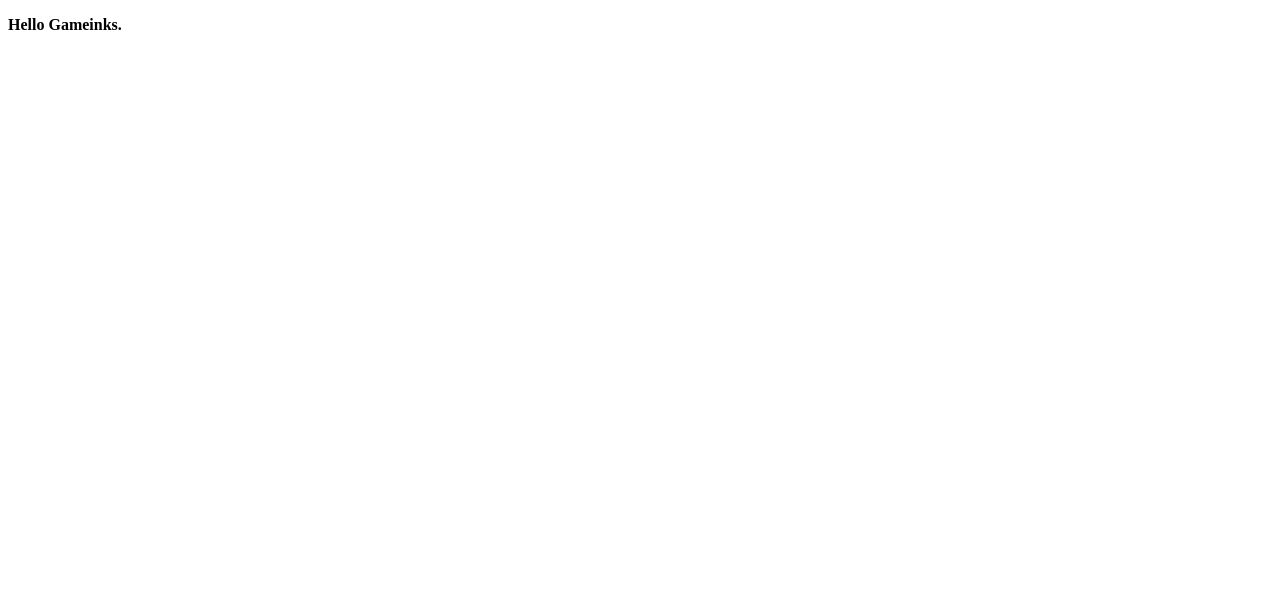
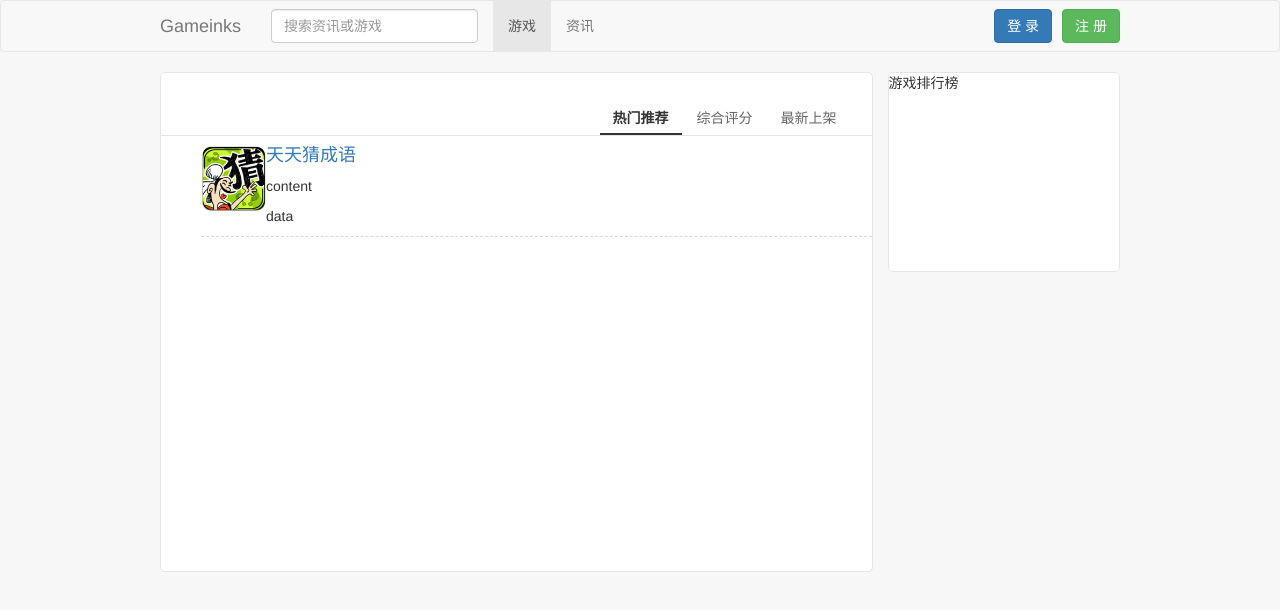
Before and after one commit to fancyzhaoyue/gameinks, a website: page app/index.html in a window 1280 px wide. Drawn offline with Linux system fonts and the light colour scheme.

Commit message:
首页demo

```diff
--- a/app.js
+++ b/app.js
@@ -20,6 +20,6 @@ app.use('/', webRouter);
 app.use('/api', apiRouter);
 
 // 服务器启动
- app.listen(8080, function(){
-    console.log('HTTP Server is running at port 8080.');
+ app.listen(3000, function(){
+    console.log('HTTP Server is running at port 3000.');
  });
--- a/app/css/main.css
+++ b/app/css/main.css
@@ -1,4 +1,82 @@
-.test{
-    font-size: 16px;
-    font-weight: bold;
+body{
+    background-color: #f7f7f7;
 }
+.content-main,
+.content-sidebar{
+    background-color: #fff;
+    border: 1px solid #e5e5e5;
+    border-radius: 5px;
+}
+.content-main{
+    height: 500px;
+}
+.content-sidebar{
+    height: 200px;
+    margin-left: -15px;
+}
+
+/***排序***/
+.sort-tabs{
+    position: relative;
+    min-height: 63px;
+    padding: 30px 20px 0;
+    border-color: #e5e5e5;
+}
+.sort-tabs>li{
+    float: right;
+}
+.sort-tabs>li>a{
+    line-height:30px;
+    padding:0 13px;
+    border:none;
+    color: #666;
+}
+.sort-tabs>li>a:hover{
+    border: none;
+    border-bottom: 2px solid;
+    background-color: #fff;
+    color: #333;
+}
+.sort-tabs>li.active a{
+    border: none;
+    font-weight:bold;
+    border-bottom: 2px solid;
+    color: #333;
+}
+.sort-tabs>li.active a:hover,
+.sort-tabs>li.active a:focus,
+.sort-tabs>li>a:focus{
+    border: none;
+    border-bottom: 2px solid;
+    background-color: #fff
+}
+.sort-tabs h2{
+    position:absolute;
+    top:16px;
+    left:20px;
+    margin:0;
+    font-size:20px
+}
+.game-list>ul li{
+    list-style: none;
+    border-bottom: 1px dashed #d9d9d9;
+}
+.game-info-icon{
+    float: left;
+}
+.game-info-icon img{
+    width: 65px;
+    height: 65px;
+    border-radius: 10px;
+}
+
+
+
+.mr-10{
+    margin-right: 10px;
+}
+@media (min-width: 1200px) {
+  .container {
+    width: 990px;
+  }
+}
--- a/app/index.html
+++ b/app/index.html
@@ -10,9 +10,81 @@
     <meta name="apple-mobile-web-app-capable" content="yes">
     <meta name="apple-mobile-web-app-status-bar-style" content="black">
 
+    <link rel="stylesheet"  href="lib/bootstrap/css/bootstrap.css">
     <link rel="stylesheet" href="css/main.css">
 </head>
 <body>
-    <p class="test">Hello Gameinks.</p>
+
+    <header>
+        <nav class="navbar navbar-default">
+            <div class="container">
+                <div class="navbar-header">
+                    <button type="button" class="navbar-toggle collapsed" data-toggle="collapse" data-target="#header-menu">
+                        <span class="sr-only">Toggle navigation</span>
+                        <span class="icon-bar"></span>
+                        <span class="icon-bar"></span>
+                        <span class="icon-bar"></span>
+                  </button>
+                  <a class="navbar-brand" href="#">Gameinks</a>
+                </div>
+                <div class="collapse navbar-collapse" id="header-menu">
+                    <form class="navbar-form navbar-left" role="search">
+                        <div class="form-group">
+                          <input type="text" class="form-control" placeholder="搜索资讯或游戏">
+                        </div>
+                    </form>
+                    <ul class="nav navbar-nav">
+                        <li class="active"><a href="#">游戏</a></li>
+                        <li><a href="#">资讯</a></li>
+                    </ul>
+                    <ul class="nav navbar-nav navbar-right">
+                        <li><button type="button" class="btn btn-primary navbar-btn mr-10">登 录</button></li>
+                        <li><button type="button" class="btn btn-success navbar-btn">注 册</button></li>
+                    </ul>
+                </div>
+            </div>
+        </nav>
+    </header>
+
+
+    <div id="content">
+        <div class="container">
+            <div class="row">
+                <div class="col-sm-12 col-md-9">
+                    <div class="content-main">
+                        <ul class="nav nav-tabs sort-tabs">
+                            <li><a href="">最新上架</a></li>
+                            <li><a href="">综合评分</a></li>
+                            <li class="active"><a href="">热门推荐</a></li>
+                        </ul>
+                        <div class="game-list">
+                            <ul>
+                                <li>
+                                    <div class="game-info-icon">
+                                        <a  href=""><img src="img/gameicon.jpg"></a>
+                                    </div>
+                                    <div class="game-info">
+                                        <h4 class="title"><a href="#">天天猜成语</a></h4>
+                                        <div class="game-info-dtail">
+                                            <p>content</p>
+                                            <p><span>data</span></p>
+                                        </div>
+                                    </div>
+                                </li>
+                            </ul>
+                            <div class="page-control"></div>
+                        </div>
+                    </div>
+                </div>
+
+                <div class="col-sm-12 col-md-3 hidden-sm hidden-xs">
+                    <div class="content-sidebar">
+                        游戏排行榜
+                    </div>
+                </div>
+            </div>
+        </div>
+    </div>
+    <footer></footer>
 </body>
 </html>
```
Also changed, not shown: app/img/gameicon.jpg (added).
